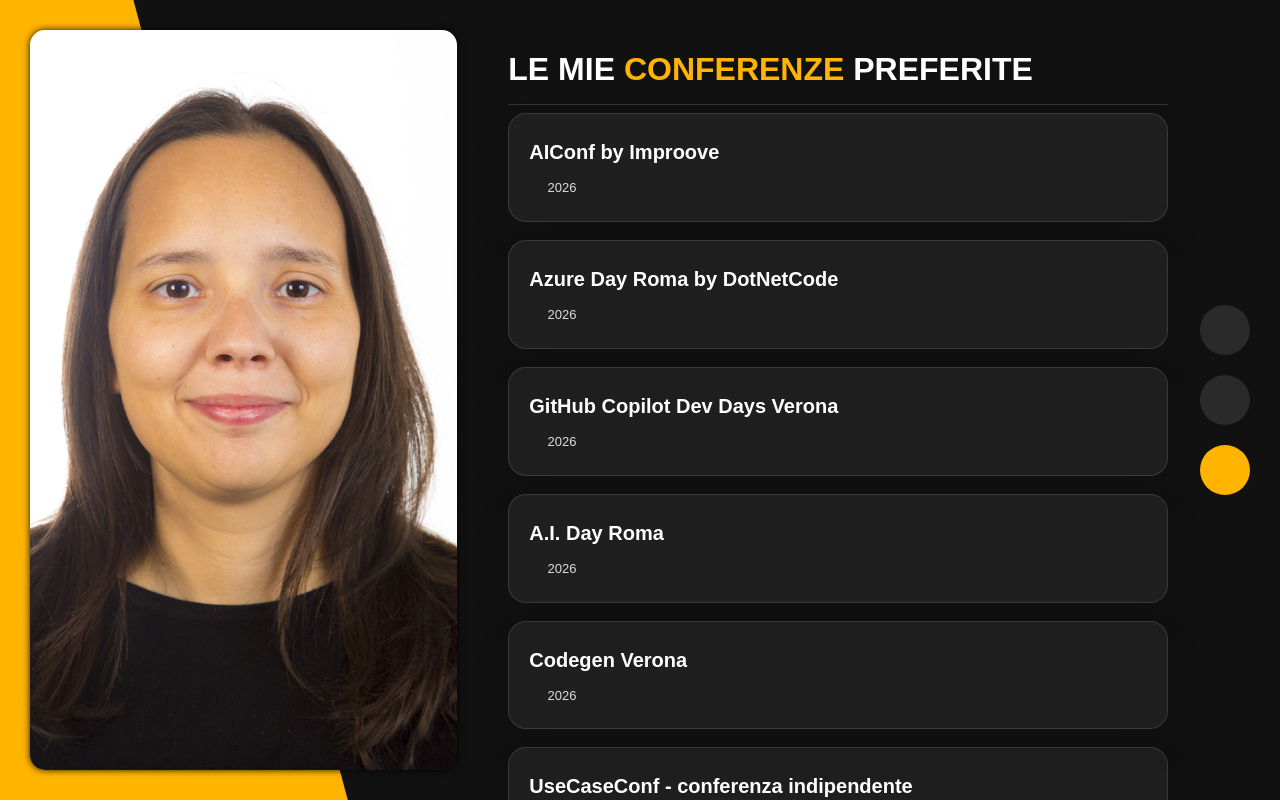
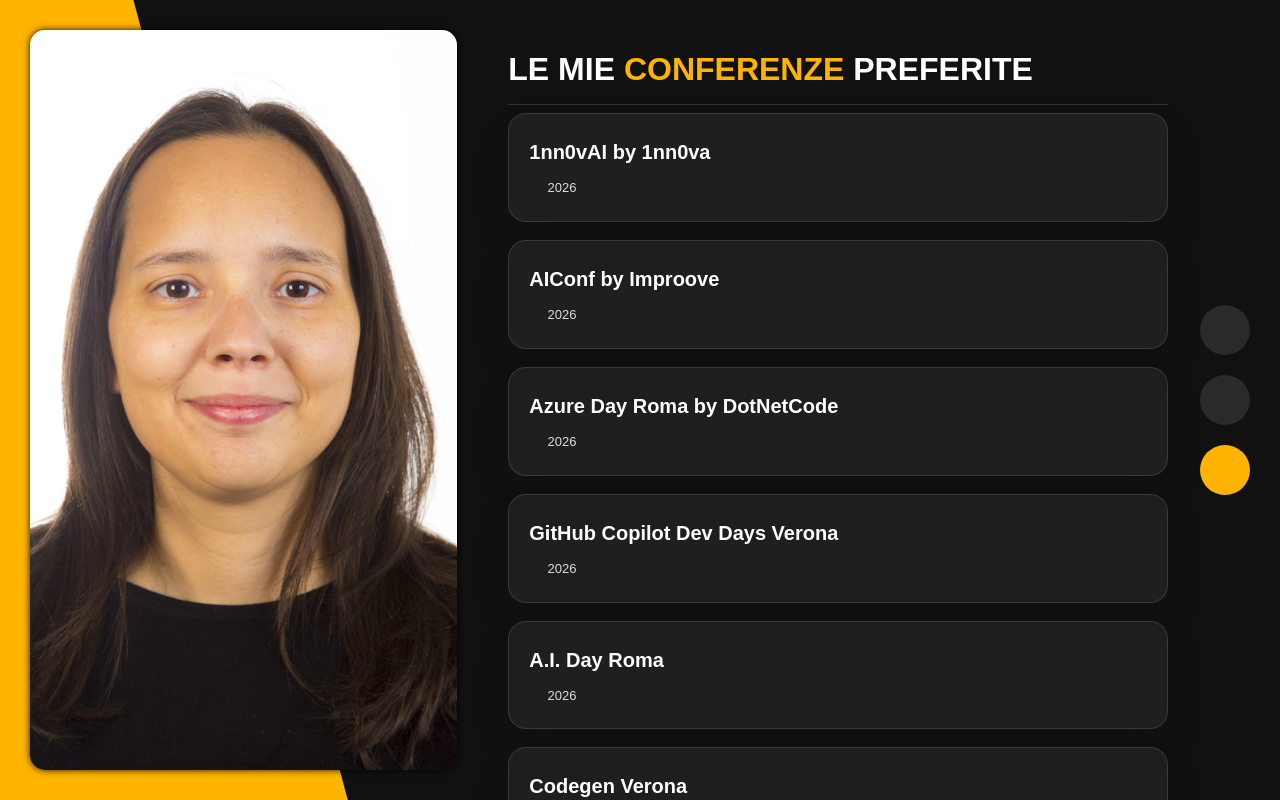
Before and after one commit to eleonorarocchi/personal-site, a React (Create React App) app: page /conferenze in a window 1280 px wide. Shown: the top 800 px of the page. Built offline with nearby package versions, Linux system fonts and the light colour scheme; a web font is replaced by a local one.

Commit message:
feat: aggiunta 1nn0vAI

```diff
--- a/src/components/Conferences/Conferences.tsx
+++ b/src/components/Conferences/Conferences.tsx
@@ -8,6 +8,10 @@
 }
 
 const conferences: Conference[] = [
+    {
+        title: '1nn0vAI by 1nn0va',
+        date: '2026',
+    },
     {
         title: 'AIConf by Improove',
         date: '2026',
```
